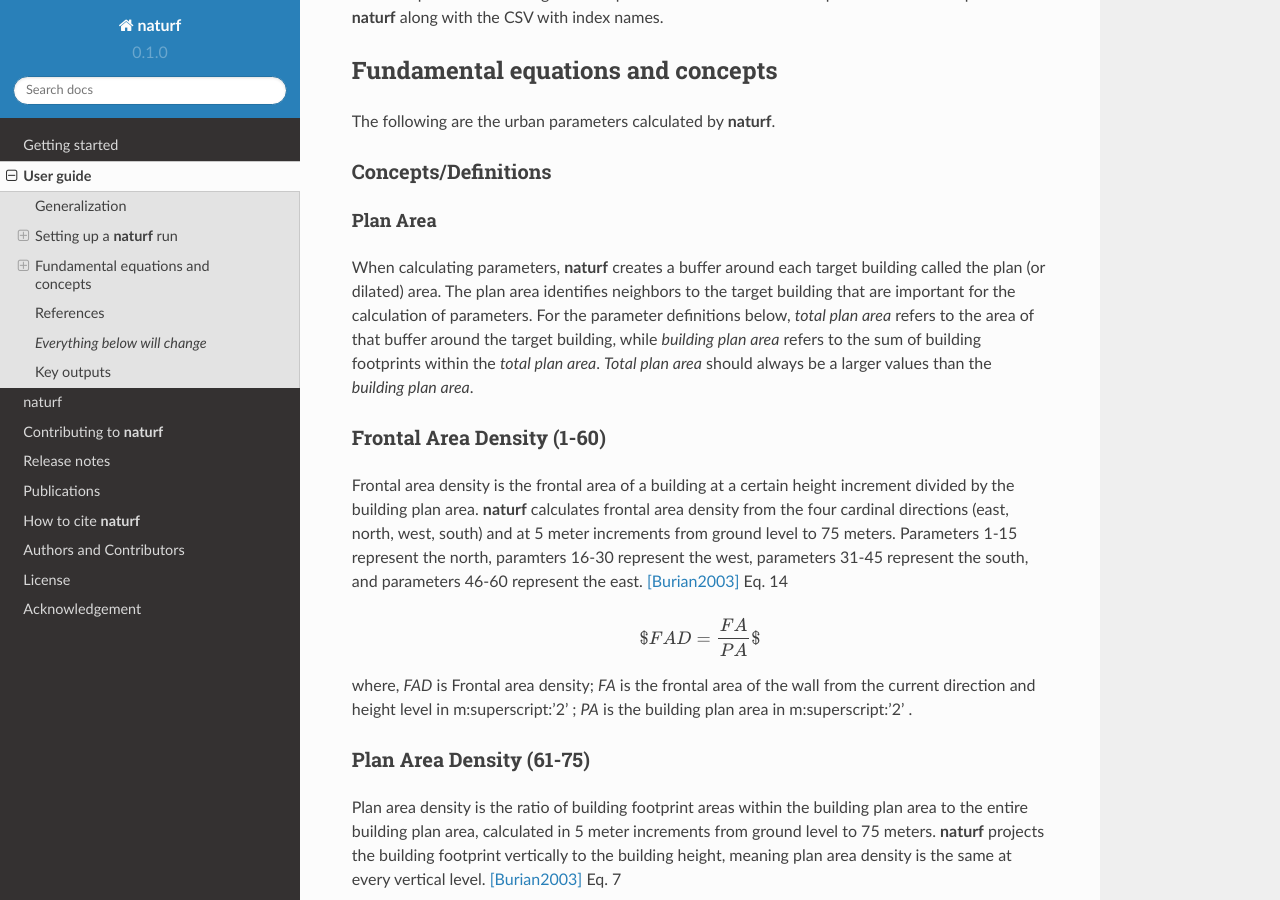
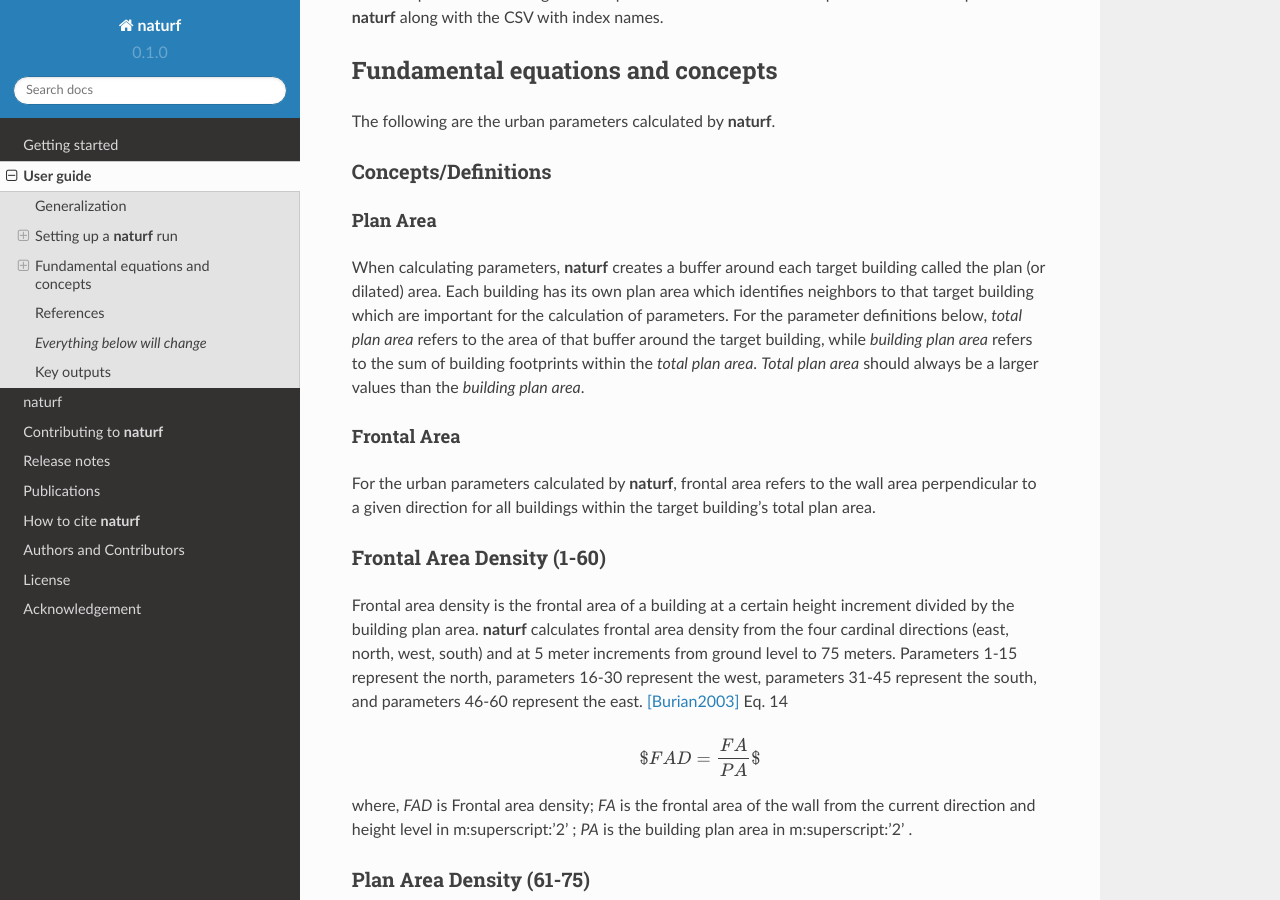
Before and after one commit to IMMM-SFA/naturf, a Sphinx documentation site: the page built from docs/source/user_guide.rst, in a window 1280 px wide and 900 px high, scrolled down 2413 px. Built offline with Sphinx 7.4.7 and the Read the Docs theme 2.0.0, drawn with Linux system fonts in a browser that asks for light colours; formulas are drawn with MathJax 3.

Commit message:
defined frontal area

```diff
--- a/docs/source/user_guide.rst
+++ b/docs/source/user_guide.rst
@@ -92,13 +92,18 @@ Concepts/Definitions
 Plan Area
 ^^^^^^^^^
 
-When calculating parameters, **naturf** creates a buffer around each target building called the plan (or dilated) area. The plan area identifies neighbors to the target building that are important for the calculation of parameters. For the parameter definitions below, *total plan area* refers to the area of that buffer around the target building, while *building plan area* refers to the sum of building footprints within the *total plan area*. *Total plan area* should always be a larger values than the *building plan area*.
+When calculating parameters, **naturf** creates a buffer around each target building called the plan (or dilated) area. Each building has its own plan area which identifies neighbors to that target building which are important for the calculation of parameters. For the parameter definitions below, *total plan area* refers to the area of that buffer around the target building, while *building plan area* refers to the sum of building footprints within the *total plan area*. *Total plan area* should always be a larger values than the *building plan area*.
+
+Frontal Area
+^^^^^^^^^^^^
+
+For the urban parameters calculated by **naturf**, frontal area refers to the wall area perpendicular to a given direction for all buildings within the target building's total plan area.
 
 
 Frontal Area Density (1-60)
 ~~~~~~~~~~~~~~~~~~~~~~~~~~~
 
-Frontal area density is the frontal area of a building at a certain height increment divided by the building plan area. **naturf** calculates frontal area density from the four cardinal directions (east, north, west, south) and at 5 meter increments from ground level to 75 meters. Parameters 1-15 represent the north, paramters 16-30 represent the west, parameters 31-45 represent the south, and parameters 46-60 represent the east. [Burian2003]_ Eq. 14
+Frontal area density is the frontal area of a building at a certain height increment divided by the building plan area. **naturf** calculates frontal area density from the four cardinal directions (east, north, west, south) and at 5 meter increments from ground level to 75 meters. Parameters 1-15 represent the north, parameters 16-30 represent the west, parameters 31-45 represent the south, and parameters 46-60 represent the east. [Burian2003]_ Eq. 14
 
 .. math::
 
```
